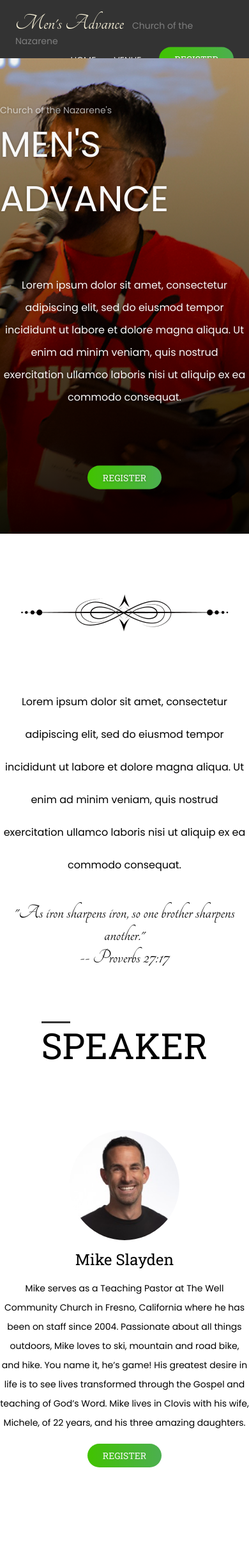
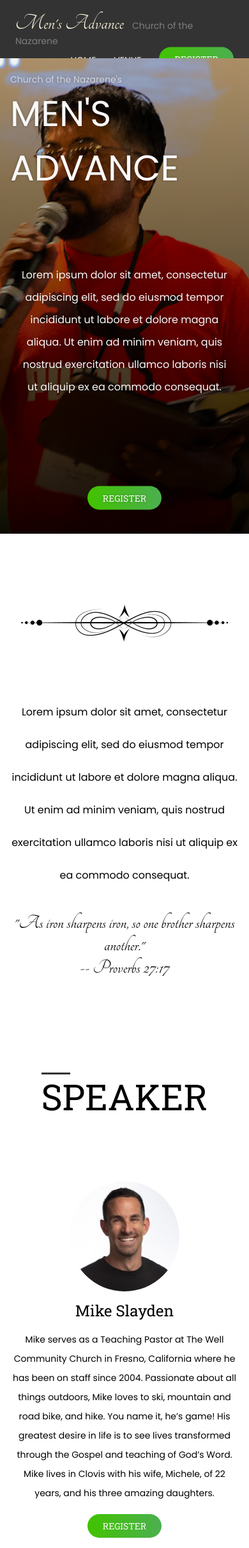
Before and after one commit to juliancoleman/mens-advance, a Jekyll site: the page built from index.html, in a window 390 px wide. Shown: the whole page at 64% size. Built offline with Jekyll 4.4.1, drawn with Linux system fonts in a browser that asks for light colours; before the commit the page ends 2293 px from its top, so only the background shows below that.

Commit message:
adds padding to mobile

```diff
--- a/assets/css/style.scss
+++ b/assets/css/style.scss
@@ -59,3 +59,15 @@
     background: $gray;
   }
 }
+
+@media (max-width: 1200px) {
+  .container-wide {
+    padding: 1rem;
+  }
+}
+
+@media (max-width: 768px) {
+  .container {
+    padding: 1rem;
+  }
+}
```
